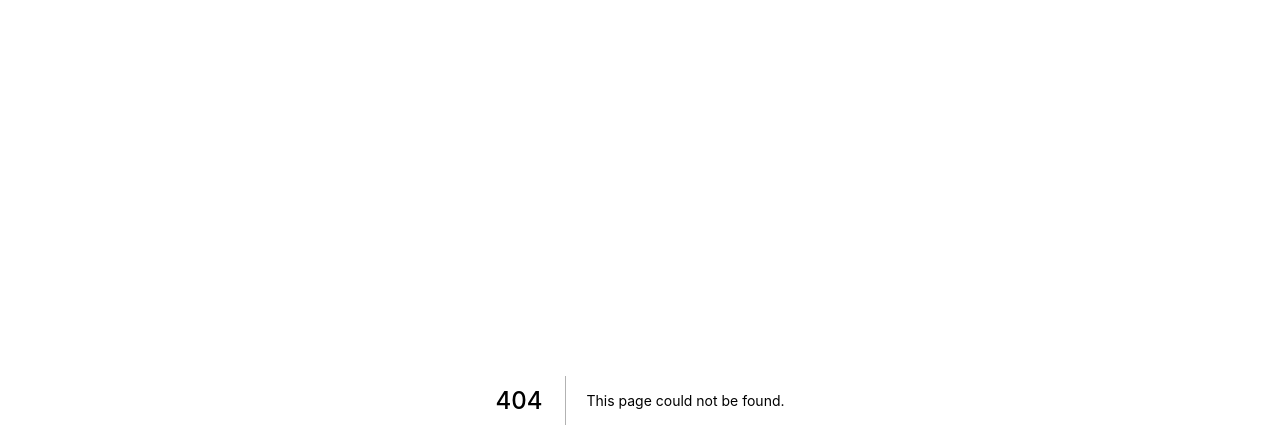
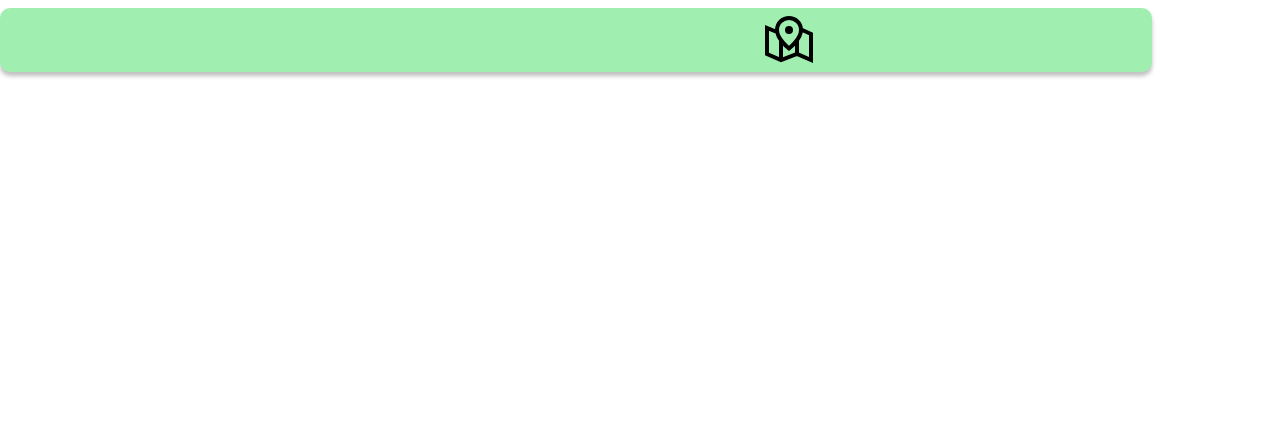
Before and after one commit to Syn891/wastenot-wantnot-fe, a Next.js app: page /shoppinglist in a window 1280 px wide. Before the commit this address had no page. Shown: the top 448 px of the page. Built offline with nearby package versions, Linux system fonts and the light colour scheme.

Commit message:
pseudo code

```diff
--- a/pages/landing.js
+++ b/pages/landing.js
@@ -10,7 +10,6 @@ import {GiForkKnifeSpoon, GiKnifeFork} from 'react-icons/gi'
 
 
 const Landing = () => {
-
     return (
         <Col className={css.view}>
             <Row className={css.row}></Row>
--- /dev/null
+++ b/pages/shoppinglist.js
@@ -0,0 +1,26 @@
+import Navbar from "../components/Navbar";
+import DonationPromptInfo from "../components/DonationPromptInfo"
+
+// ShoppingListTable(){
+//     SpecificRow
+//     NameRow
+//     FoodItem
+//     FoodItem
+//     FoodItem
+//     FoodItem...
+// }
+
+
+
+function ShoppingList() {
+  return(<div>
+  <Navbar />
+{/* //   ShoppingListTable
+//   FoodAlert
+//   AddItemBtn
+//   NewListBtn */}
+  <DonationPromptInfo /></div>
+  )
+}
+
+export default ShoppingList;
```
